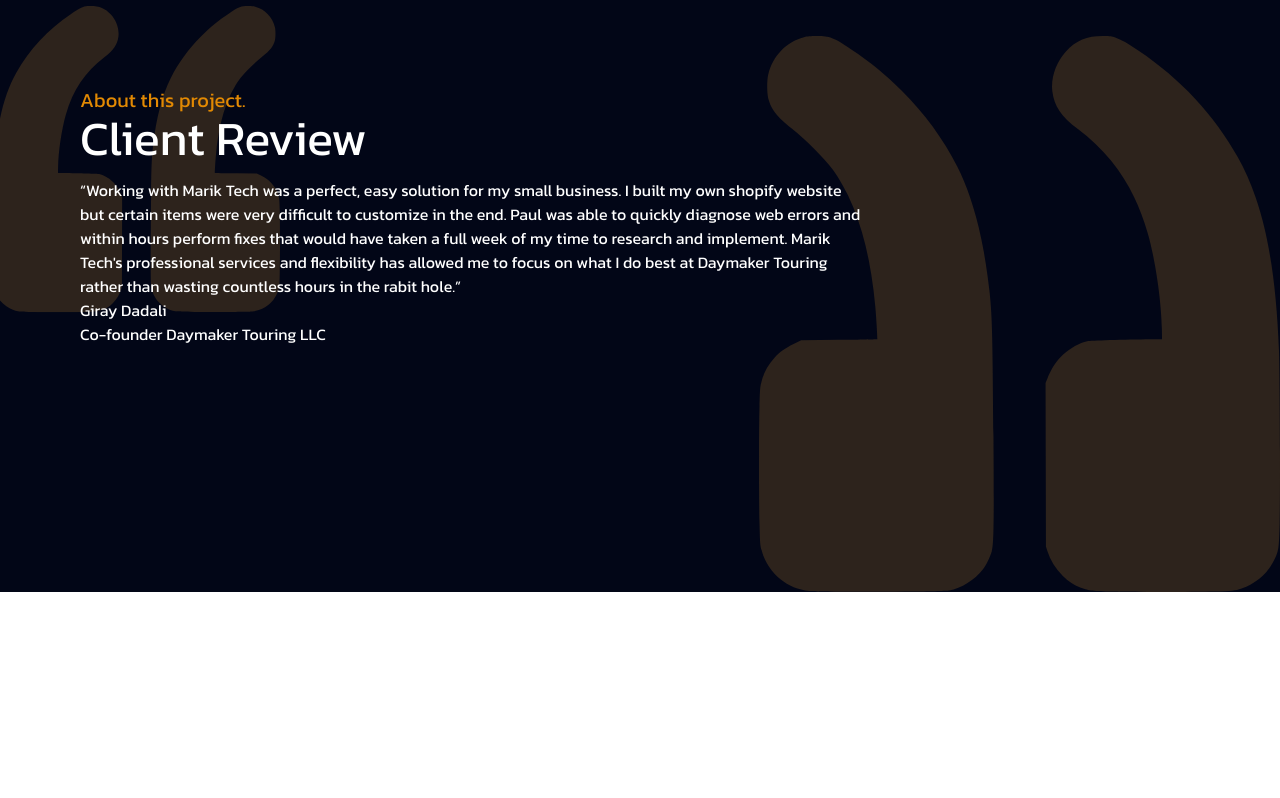
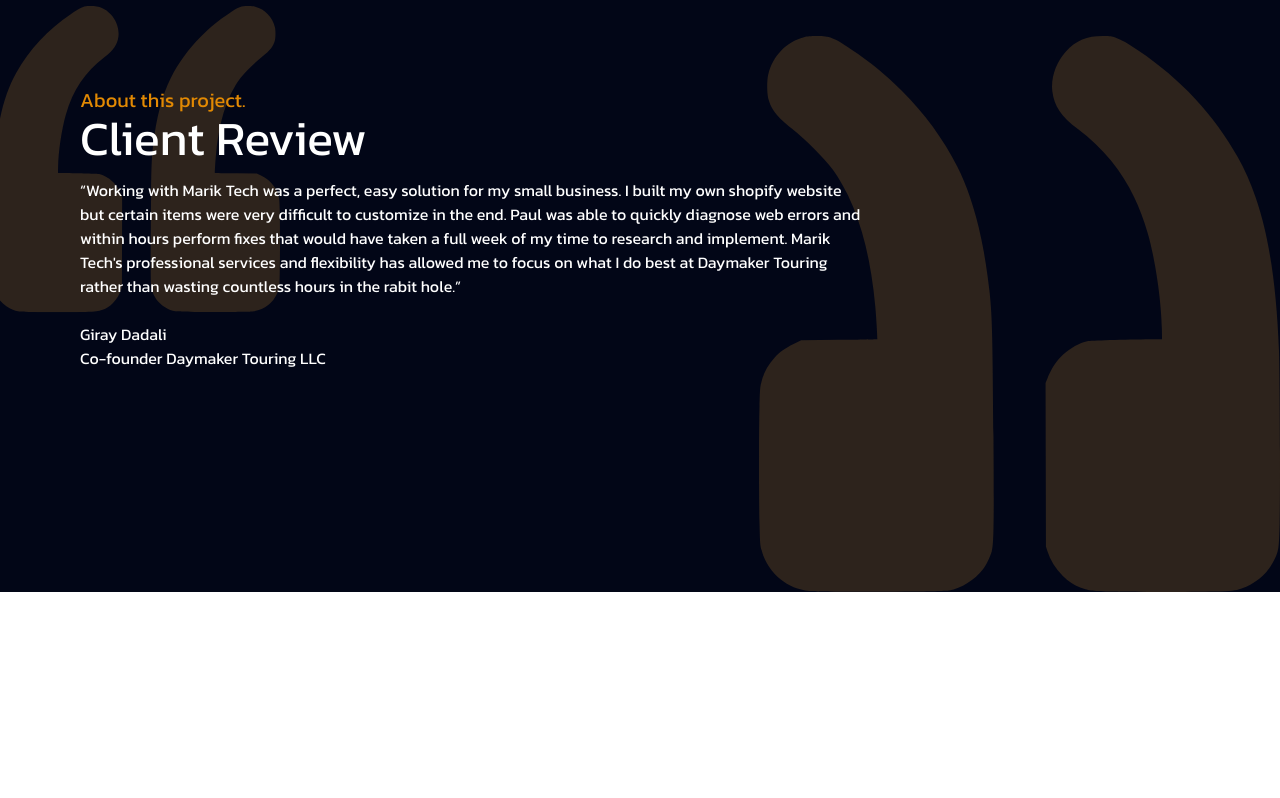
Before and after one commit to pmarik/portfolio-nextjs, a Next.js app: page /portfolio/daymaker in a window 1280 px wide. Shown: the part 906-1704 px from the top of the page. Built offline with nearby package versions, Linux system fonts and the light colour scheme.

Commit message:
feat: adjust sizing, imgs, and mobile

```diff
--- a/src/components/organisms/HeroSection/HeroSection.component.tsx
+++ b/src/components/organisms/HeroSection/HeroSection.component.tsx
@@ -12,7 +12,7 @@ const HeroSection:React.FC = () => {
                     Full-Stack Development & User-Centered Design
                 </h1>
 
-                <p className="mt-5 text-center md:text-left leading-relaxed" >
+                <p className="mt-5 text-center md:text-left leading-relaxed max-w-[55ch]" >
                 I empower brands with custom high-converting websites that are brand-accurate and user-friendly.
                 </p>
 
@@ -43,9 +43,9 @@ const HeroSection:React.FC = () => {
                     alt="Marik Tech Hero Image"
                     fill={true}
                     priority
-                    quality={100}
+                    quality={80}
                     className="object-cover object-left-top text-focus-in"
-                    sizes="50vw"
+                    sizes="(max-width: 768px) 50vw, (max-width: 1200px) 40vw, 30vw"
                     // unoptimized
                 />
             </div>
--- a/src/components/organisms/Layout/ProjectLayout.component.tsx
+++ b/src/components/organisms/Layout/ProjectLayout.component.tsx
@@ -46,6 +46,8 @@ export function ProjectLayout({
                       className="row-start-3 md:col-end-7 md:col-start-4 md:row-start-1 md:row-end-5 lg:pl-8 overflow-hidden "
                       width={1510}
                       height={924}
+                      quality={90}
+                      sizes="(max-width: 768px) 50vw, (max-width: 1200px) 40vw, 30vw"
                   />
                 </motion.span>
               </motion.div>
--- a/src/components/organisms/ProjectsGrid/ProjectsGrid.component.tsx
+++ b/src/components/organisms/ProjectsGrid/ProjectsGrid.component.tsx
@@ -110,6 +110,8 @@ const ProjectsGrid:React.FC = () => {
                                 src={item.img}
                                 alt={item.alt}
                                 className="row-start-3 md:col-end-7 md:col-start-4 md:row-start-1 md:row-end-5 w-full"
+                                quality={90}
+                                sizes="(max-width: 768px) 50vw, (max-width: 1200px) 40vw, 30vw"
                             />
                         </motion.span>
                     </motion.div>
--- a/src/components/organisms/ProjectsSection/ProjectsSection.component.tsx
+++ b/src/components/organisms/ProjectsSection/ProjectsSection.component.tsx
@@ -14,7 +14,7 @@ const ProjectsSection:React.FC = () => {
 
                 <MainProjectSlot
                     title='Lucidworks'
-                    description='Lorem ipsum dolor sit amet, consectetur adipiscing elit, sed do eiusmod tempor incididunt ut labore et dolore magna aliqua. Ut enim ad minim veniam, quis nostrud exercitation ullamco laboris nisi ut aliquip ex ea commodo consequat.'
+                    description='Revamp of Lucidworks documenation site. Interactive documentation built upon Gatsby.js sourced from asciidoc files and powered by internal tools from Lucidworks.'
                     link='/portfolio/lucidworks'
                     img={lucidworksImg}
                     imgAlt='lucidworks image'
@@ -22,7 +22,7 @@ const ProjectsSection:React.FC = () => {
 
                 <MainProjectSlot
                     title="Trade Tracker"
-                    description='Lorem ipsum dolor sit amet, consectetur adipiscing elit, sed do eiusmod tempor incididunt ut labore et dolore magna aliqua. Ut enim ad minim veniam, quis nostrud exercitation ullamco laboris nisi ut aliquip ex ea commodo consequat.'
+                    description='Tracker Tracker is a project that aims to automate the tedious task of analyzing personal capital investments. Through interactive charts, notes, and habit-forming psychology, this project guides a user to steady consistency and performance in the markets'
                     link='/portfolio/trade-tracker'
                     img={tradetrackerImg}
                     imgAlt='trade tracker image'
@@ -30,7 +30,7 @@ const ProjectsSection:React.FC = () => {
 
                 <MainProjectSlot
                     title="Applecore"
-                    description='Lorem ipsum dolor sit amet, consectetur adipiscing elit, sed do eiusmod tempor incididunt ut labore et dolore magna aliqua. Ut enim ad minim veniam, quis nostrud exercitation ullamco laboris nisi ut aliquip ex ea commodo consequat.'
+                    description='Ecommerce site for the innovative cord organizer. Blazing fast Gatsby site utilizing the headless Shopify API with powerful animations and engaging user-flow.'
                     link='/portfolio/applecore'
                     img={applecoreImg}
                     imgAlt='applecore image'
--- a/src/pages/globals.css
+++ b/src/pages/globals.css
@@ -74,18 +74,6 @@ body {
   z-index:15;
 }
 
-.quote-graphic::after{
-  position: absolute;
-  content: '';
-  background-image: url('/svgs/quote-close.svg');
-  background-position-y:bottom;
-  width: 521px;
-  height: 556px;
-  bottom: 0;
-  right:0;
-  background-repeat: no-repeat;
-}
-
 .quote-start-graphic::before{
   position: absolute;
   content: '';
@@ -148,6 +136,70 @@ body {
     100% {transform: translateY(0);}
 }
 
+
+.loader {
+  position: relative;
+  left: 0;
+  top: 0;
+  right: 0;
+  bottom: 0;
+  margin: auto;
+  width: 100%;
+  height: 2.5rem;
+  width: 2.5rem;
+}
+
+.loader::before {
+  content: '';
+  display: block;
+  padding-top: 100%;
+}
+
+.loader .animate .path{
+    stroke-dasharray: 1, 250;
+    stroke-dashoffset: 0;
+    animation: dash 1.5s ease-in-out infinite, rotate 3s infinite
+}
+
+.circular {
+  height: 100%;
+  transform-origin: center center;
+  width: 100%;
+  position: absolute;
+  top: 0;
+  bottom: 0;
+  left: 0;
+  right: 0;
+  margin: auto;
+}
+
+.path {
+  stroke-linecap: round;
+  stroke: #FFF;
+  transform-origin: 75px 75px
+}
+
+
+@keyframes rotate {
+  100% {
+    transform: rotate(360deg);
+  }
+}
+
+@keyframes dash {
+  0% {
+    stroke-dasharray: 1, 200;
+    stroke-dashoffset: 0;
+  }
+  50% {
+    stroke-dasharray: 89, 200;
+    stroke-dashoffset: -35px;
+  }
+  100% {
+    stroke-dasharray: 89, 200;
+    stroke-dashoffset: -124px;
+  }
+}
 
 .embla {
   overflow: hidden;
@@ -253,6 +305,18 @@ span.underline:hover{
     transform: scaleX(1.1) scaleY(1.1) translate(95%, 90%);
   }
 
+  .quote-graphic::after{
+    position: absolute;
+    content: '';
+    background-image: url('/svgs/quote-close.svg');
+    background-position-y:bottom;
+    width: 521px;
+    height: 556px;
+    bottom: 0;
+    right:0;
+    background-repeat: no-repeat;
+  }
+
 }
 
 @media screen and (min-width: 992px){
--- a/src/pages/portfolio/applecore.tsx
+++ b/src/pages/portfolio/applecore.tsx
@@ -1,7 +1,7 @@
 import type { ReactElement } from 'react'
 import type { NextPageWithLayout } from '../_app'
 import { LayoutPortfolio } from '@/components/organisms/Layout'
-import projectImg from 'public/project-imgs/applecore-project.jpg'
+import projectImg from 'public/project-imgs/applecore-project-logo.jpg'
 import { ProjectLayout } from '@/components/organisms/Layout/ProjectLayout.component'
 
 // Change above projectImg and below projectDetails values
--- a/src/pages/portfolio/daymaker.tsx
+++ b/src/pages/portfolio/daymaker.tsx
@@ -31,7 +31,7 @@ function Project<NextPageWithLayout>() {
                   <q className="max-w-[75ch] inline-block relative z-10">
                   Working with Marik Tech was a perfect, easy solution for my small business. I built my own shopify website but certain items were very difficult to customize in the end. Paul was able to quickly diagnose web errors and within hours perform fixes that would have taken a full week of my time to research and implement. Marik Tech&apos;s professional services and flexibility has allowed me to focus on what I do best at Daymaker Touring rather than wasting countless hours in the rabit hole.
                   </q>
-                  <p className="relative z-10">Giray Dadali
+                  <p className="relative z-10"><br/>Giray Dadali
                     <br/>
                     Co-founder Daymaker Touring LLC
                   </p>
--- a/src/pages/portfolio/lucidworks.tsx
+++ b/src/pages/portfolio/lucidworks.tsx
@@ -1,7 +1,7 @@
 import type { ReactElement } from 'react'
 import type { NextPageWithLayout } from '../_app'
 import { LayoutPortfolio } from '@/components/organisms/Layout'
-import projectImg from 'public/project-imgs/lucidworks-project.jpg'
+import projectImg from 'public/project-imgs/lucidworks-project-logo.jpg'
 import { ProjectLayout } from '@/components/organisms/Layout/ProjectLayout.component'
 
 const projectDetails = {
@@ -36,7 +36,7 @@ function Project<NextPageWithLayout>() {
                     <br/><br/>
                     I give Paul my highest recommendation. Hire him, and you’ll quickly find that Paul is a key component to your project’s success.
                   </q>
-                  <p className="relative z-10">Dustin Guericke
+                  <p className="relative z-10"><br/>Dustin Guericke
                     <br/>
                     Director of Product Documentation at Lucidworks
                   </p>
--- a/src/pages/portfolio/neovida.tsx
+++ b/src/pages/portfolio/neovida.tsx
@@ -31,7 +31,7 @@ function Project<NextPageWithLayout>() {
                   <q className="max-w-[75ch] inline-block relative z-10">
                   I recently contracted Paul at Marik Tech for website development and was thoroughly impressed with his ability to take an idea and translate it into a visually appealing and dynamic website. Mr. Marik was able to combine functionality with simplicity, especially when it came to setting up a CMS so I could manage my site. He made it effortless to edit content! I am extremely happy with his work and appreciate his professional etiquette and diligence.
                   </q>
-                  <p className="relative z-10">Simon Roca
+                  <p className="relative z-10"><br/>Simon Roca
                     <br/>
                     Founder Neovida Wellness
                   </p>
--- a/src/pages/portfolio/trade-tracker.tsx
+++ b/src/pages/portfolio/trade-tracker.tsx
@@ -1,7 +1,7 @@
 import type { ReactElement } from 'react'
 import type { NextPageWithLayout } from '../_app'
 import { LayoutPortfolio } from '@/components/organisms/Layout'
-import projectImg from 'public/project-imgs/trade-tracker-project.jpg'
+import projectImg from 'public/project-imgs/trade-tracker-project-logo.jpg'
 import { ProjectLayout } from '@/components/organisms/Layout/ProjectLayout.component'
 
 // Change above projectImg and below projectDetails values
--- a/src/pages/portfolio/unaffiliated.tsx
+++ b/src/pages/portfolio/unaffiliated.tsx
@@ -31,7 +31,7 @@ function Project<NextPageWithLayout>() {
                   <q className="max-w-[75ch] inline-block relative z-10">
                   Paul was quick to understand what my needs and priorities were. He was detail oriented and worked quickly to make the changes that I was looking for.
                   </q>
-                  <p className="relative z-10">Zach Lastrilla
+                  <p className="relative z-10"><br/>Zach Lastrilla
                     <br/>
                     Unaffiliated Productions
                   </p>
```
Also changed, not shown: src/components/molecules/MainProjectSlot/MainProjectSlot.component.tsx (+5 -6 lines), public/project-imgs/lucidworks-project-logo.jpg, public/project-imgs/trade-tracker-project-logo.jpg.
